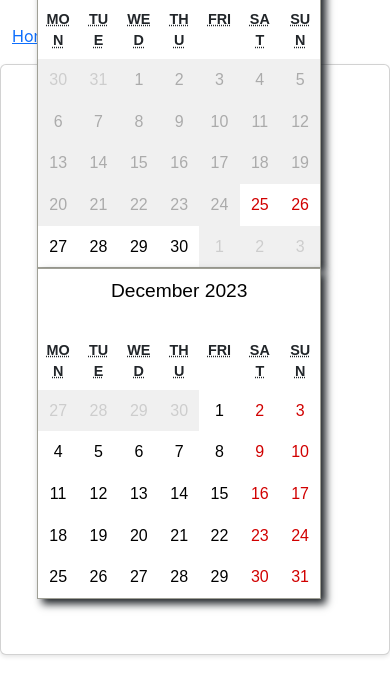
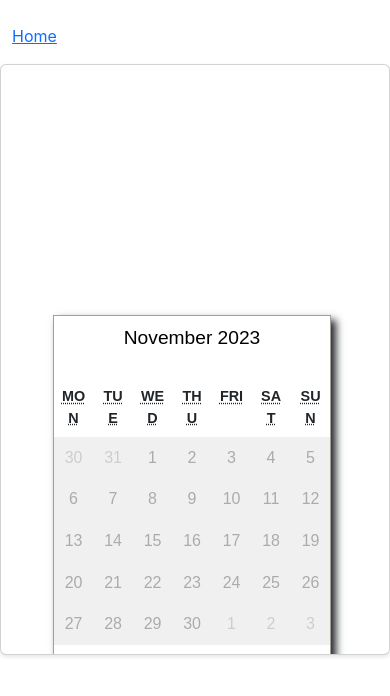
Before and after one commit to KalleErikssoon/Flossboss-client-server, a React (Create React App) app in the folder client/: page /booking in a window 390 px wide. Shown: the top 696 px of the page. Built offline with nearby package versions, Linux system fonts and the light colour scheme; no server answers.

Commit message:
Get data from database + responsiveness
calendar and timeslot data is taken from database, page is now responsive

```diff
--- a/client/src/components/Calendar.js
+++ b/client/src/components/Calendar.js
@@ -3,15 +3,22 @@ import {useState} from 'react'
 import Calendar from 'react-calendar'
 import 'react-calendar/dist/Calendar.css';
 
-export default function CalendarComponent({activeStartDate, onDateSelect}) {
-    const [date, setDate] = useState(new Date());
+export default function CalendarComponent({activeStartDate, onDateSelect, datesAvailable}) {
 
     const [currentDate] = useState(new Date());
 
-    const tileDisabled = ({ date, view, activeStartDate  }) => (
-        date < new Date() ||
-        (view === 'month' && date.getMonth() !== activeStartDate.getMonth())
-    );
+    const tileDisabled = ({ date, view }) => {
+        if (view === 'month') {
+            // Format the date to 'YYYY-MM-DD' for comparison
+            const year = date.getFullYear();
+            const month = (date.getMonth() + 1).toString().padStart(2, '0');
+            const day = date.getDate().toString().padStart(2, '0');
+            const dateString = `${year}-${month}-${day}`;
+            // Check if this date is in the available dates
+            return !datesAvailable.includes(dateString);
+        }
+        return date < new Date() || (view === 'month' && date.getMonth() !== activeStartDate.getMonth());
+    };
 
     function onDateClick(value) {
         onDateSelect(value);
--- a/client/src/components/TimeSlot.js
+++ b/client/src/components/TimeSlot.js
@@ -1,12 +1,12 @@
 import React from 'react'
 import '../styles/timeslot.css'
 
-export default function TimeSlot({ onBookClick }) {
-    const timeSlots = ["10:00-11:00", "11:00-12:00", "12:00-13:00"];
+export default function TimeSlot({ onBookClick, timeSlots }) {
+    const availableTimeSlots = timeSlots;
 
     return (
         <ul className="timeslot-list">
-            {timeSlots.map((slot, index) => (
+            {availableTimeSlots.map((slot, index) => (
                 <li key={index} className="timeslot-item">
                     <span className="timeslot">{slot}</span>
                     <button className="btn btn-primary" onClick={() => onBookClick(slot)}>Book</button>
--- a/client/src/pages/BookingPage.js
+++ b/client/src/pages/BookingPage.js
@@ -5,8 +5,10 @@ import ConfirmBooking from '../components/ConfirmBooking';
 import 'react-calendar/dist/Calendar.css';
 import '../styles/bookingPage.css';
 import Breadcrumb from '../components/Breadcrumb'
+import axios from 'axios'
 
 export default function BookingPage({selectedClinic}) {
+
     const currentDate = new Date();
     const nextMonthDate = new Date(currentDate.getFullYear(), currentDate.getMonth() + 1, 1);
 
@@ -14,16 +16,56 @@ export default function BookingPage({selectedClinic}) {
     const [selectedTimeSlot, setSelectedTimeSlot] = useState(null);
     const [showCalendar, setShowCalendar] = useState(true);
     const [selectedDate, setSelectedDate] = useState(null);
+    const [dates, setDates] = useState([]);
+    const [availableTimeSlots, setTimeSlots] = useState([]);
+
+    const id = '655cb0c8596ef74251a5cc3d';
+    React.useEffect(() => {
+        let isComponentMounted = true; // Flag to track component mount status
+
+    async function getAppointments() {
+      try {
+        const response = await axios.get(`http://localhost:3000/clinics/${id}/appointments/`)
+        if (isComponentMounted) {
+            const dates = response.data.map(appointment => appointment.date.split('T')[0]);
+            setDates(dates);
+        }
+      } catch (error) {
+        console.error("Error fetching appointments:", error);
+      }
+    }
+    getAppointments();
+    // Cleanup function
+    return () => {
+      isComponentMounted = false;
+        };
+    }, []);
+
+    console.log(dates);
 
     const handleBookClick = (timeSlot) => {
         setSelectedTimeSlot(timeSlot);
         setShowModal(true);
     };
 
-    const handleDateSelect = (date) => {
+
+    const handleDateSelect = async (date) => {
         setSelectedDate(date);
         setShowCalendar(false);
+        console.log(date);
+        try {
+            const formattedDate = [
+                date.getFullYear(),
+                ('0' + (date.getMonth() + 1)).slice(-2),
+                ('0' + date.getDate()).slice(-2)
+            ].join('-');
+            const response = await axios.get(`http://localhost:3000/clinics/${id}/appointments?selectedDate=${formattedDate}`);
+            const timeslots = response.data.map(appointment => appointment.timeSlot)
+            setTimeSlots(timeslots);
+        } catch (error) {
+            console.error("Error fetching timeslots:", error);
         }
+    };
 
     const handleBackToCalendar = () => {
         setSelectedDate(null);
@@ -43,25 +85,23 @@ export default function BookingPage({selectedClinic}) {
                 timeslot={selectedTimeSlot}
             />
             <div className="row justify-content-center">
-                        <div className="card justify-content-center align-items-flex-end">
-                            <div className="card-body">
+            <div className="card fluid justify-content-center align-items-flex-end">
+                <div className={`card-body ${showCalendar ? 'calendar-view' : 'timeslot-view'}`}>
                     {showCalendar ? (
-                                   <div className="all d-lg-flex align-items-center justify-content-center">
+                        <div className="all d-flex flex-wrap align-items-center justify-content-center">
                             <div className="col-lg-4 col-md-6 col-sm-12">
-                                       <div className="calendar-container" id="leftCalendar">
-                                           <Calendar className="calendar" activeStartDate={currentDate} onDateSelect={handleDateSelect} />
+                                <div className="calendar-container">
+                                    <Calendar className="calendar" activeStartDate={currentDate} onDateSelect={handleDateSelect} datesAvailable={dates}/>
                                 </div>
                             </div>
                             <div className="col-lg-4 col-md-6 col-sm-12">
                                 <div className="calendar-container">
-                                           <Calendar className="calendar" activeStartDate={nextMonthDate} onDateSelect={handleDateSelect} />
+                                    <Calendar className="calendar" activeStartDate={nextMonthDate} onDateSelect={handleDateSelect} datesAvailable={dates}/>
                                 </div>
                             </div>
                         </div>
                     ) : (
-                                    <>
-                                    <TimeSlot onBookClick={handleBookClick} />
-                                </>
+                        <TimeSlot className="timeslot" onBookClick={handleBookClick} timeSlots={availableTimeSlots} />
                     )}
                     </div>
                 </div>
--- a/client/src/styles/bookingPage.css
+++ b/client/src/styles/bookingPage.css
@@ -3,20 +3,36 @@
     width: 90%;
     font-size: 1.2em;
 }
+
 .all {
     height: 100vh;
 }
-.calendar-container {
-    display: flex;
-    justify-content: center;
-}
-
-#leftCalendar {
-    padding-right: 0px;
-}
-
 .card {
-    padding: 20px;
     height: 70vh;
     box-shadow: 0 2px 4px rgba(0, 0, 0, 0.1);
 }
+.calendar-container {
+    max-width: 100%;
+}
+
+@media (max-width: 767px) {
+    .calendar-container .calendar {
+        width: 90%;
+        padding-bottom: 30px;
+    }
+    .all {
+        height: auto;
+    }
+    .card-body.calendar-view {
+        overflow-y: auto;
+        padding-top: 250px;
+    }
+    .card-body.timeslot-view {
+        overflow-y: auto;
+        padding-top: 100px;
+    }
+    .calendar-container {
+        padding-left: 25px;
+        padding-bottom: 30px;
+    }
+}
```
Also changed, not shown: 2 other files (tests, documents, lock files or other folders). Lines whose indentation alone changed are shown as unchanged.
